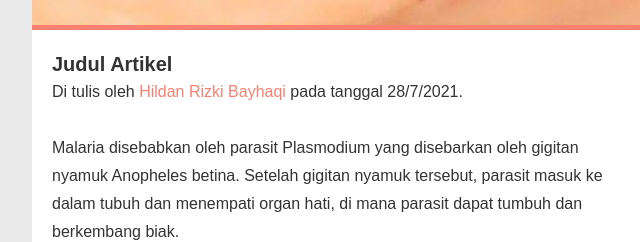
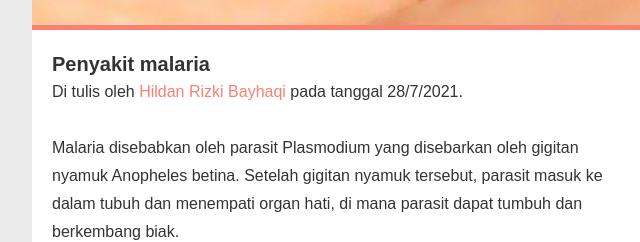
Before and after one commit to HildanRizkiBV2/HildanRizkiBV2.github.oi, a plain HTML site: page index.html in a window 1280 px wide. Shown: the part 416-658 px from the top of the page, 128-768 px from the left. Drawn offline with Linux system fonts and the light colour scheme.

Commit message:
Update index.html
Re-edit text Judul Artikel

```diff
--- a/index.html
+++ b/index.html
@@ -19,7 +19,7 @@
       <div class="hero"></div>
       <div class="content cf">
         <div class="main">
-          <h3>Judul Artikel</h3>
+          <h3>Penyakit malaria</h3>
           <p class="penulis">Di tulis oleh <a href="#" class="tag">Hildan Rizki Bayhaqi </a>pada tanggal 28/7/2021.</p>
           <br>
           <p>Malaria disebabkan oleh parasit Plasmodium yang disebarkan oleh gigitan nyamuk Anopheles betina. Setelah gigitan nyamuk tersebut, parasit masuk ke dalam tubuh dan menempati organ hati, di mana parasit dapat tumbuh dan berkembang biak.</p>
```
